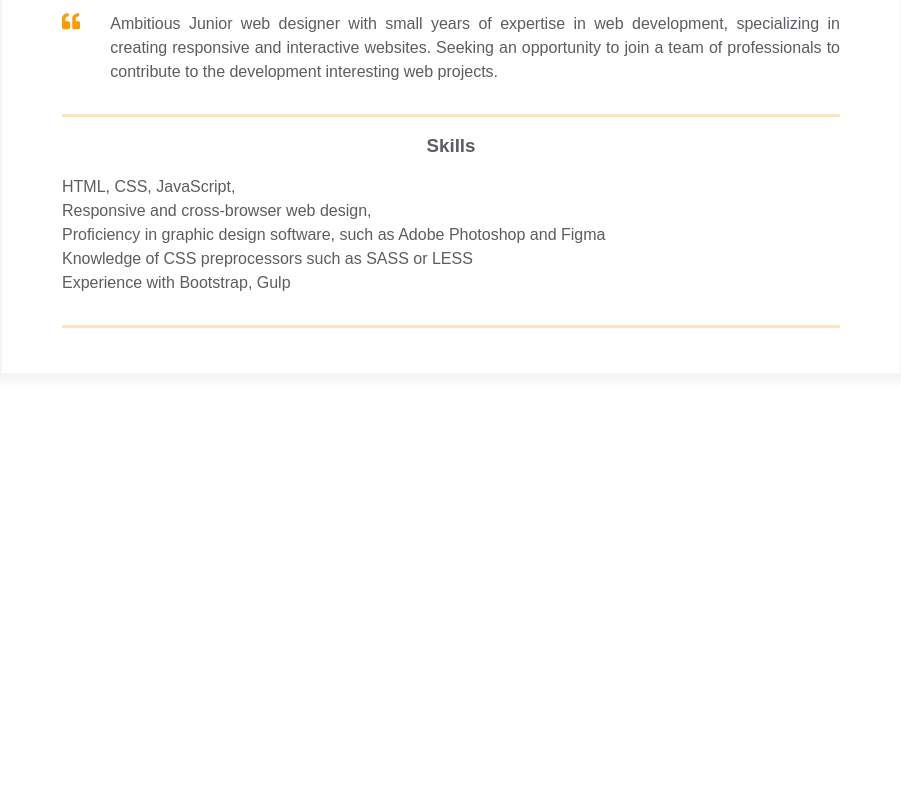
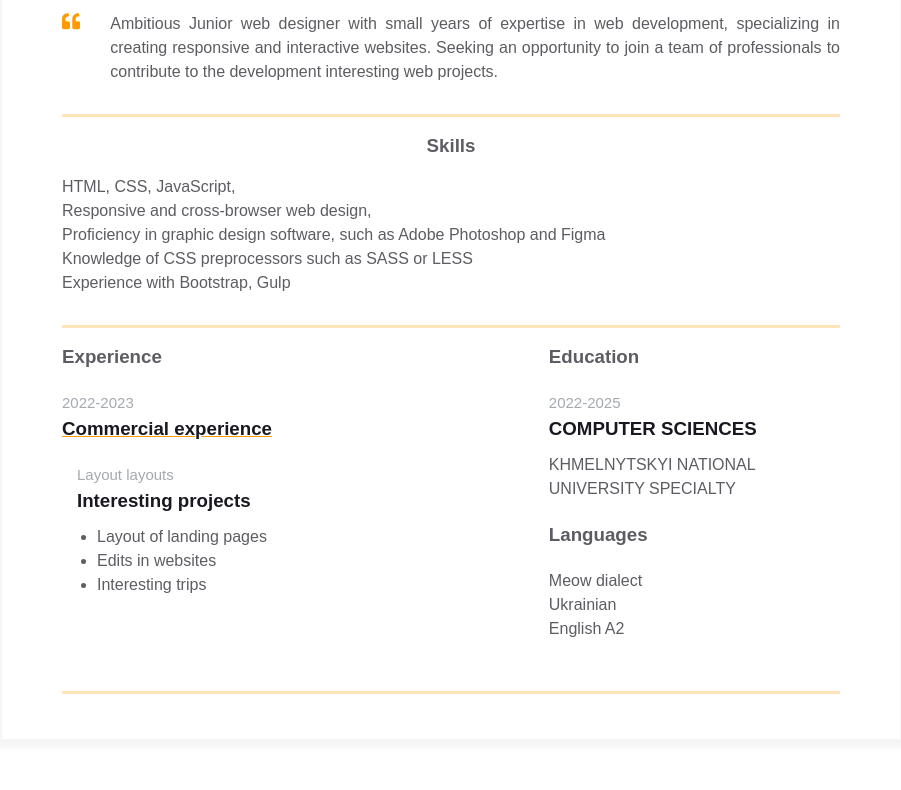
Before and after one commit to ANBISH/homepage, a plain HTML site: page index.html in a window 1280 px wide. Shown: the part 338-1128 px from the top of the page, without its empty margins (189-1090 px from the left). Before the commit the page ends 800 px from the top, so only its background shows below. Drawn offline with Linux system fonts and the light colour scheme.

Commit message:
Add experiences and additional info

```diff
--- a/index.html
+++ b/index.html
@@ -20,7 +20,7 @@
                         <div class="contact-info__block"></div>
 
                         <div class="contact-info__block contact-info__block--center">
-                            <img class="contact-info__avatar" src="assets/ipad.jpg" alt="Avatar" />
+                            <img class="contact-info__avatar" src="assets/fon.jpg" alt="Avatar" />
                         </div>
 
                         <div class="contact-info__block">
@@ -96,6 +96,61 @@
                         </div>
                     </div>
                 </div>
+                <div class="container">
+                    <div class="resume__block">
+                        <div class="main-info fh">
+                            <div class="experiences">
+                                <h3 class="experiences__header">Experience</h3>
+                                <div class="experiences__company">
+                                    <div class="experiences__company-header">
+                                        <span class="experiences__company-header-durability">2022-2023</span>
+                                        <h3 class="experiences__company-header-name">Commercial experience</h3>
+                                    </div>
+
+                                    <div class="experiences__company-project">
+                                        <span class="experiences__company-project-role">
+                                            Layout layouts</span>
+                                        <h3 class="experiences__company-project-name">Interesting projects</h3>
+                                        <ul class="experiences__company-project-responsibilities">
+                                            <li>Layout of landing pages</li>
+                                            <li>Edits in websites</li>
+                                            <li>Interesting trips</li>
+                                        </ul>
+                                    </div>
+                                </div>
+                            </div>
+
+                            <div class="additional-info fv">
+                                <div class="additional-info fv">
+                                    <div class="additional-info__education">
+                                        <h3 class="additional-info__education-header">Education</h3>
+                                        <div class="additional-info__education-university">
+                                            <span
+                                                class="additional-info__education-university-durability">2022-2025</span>
+                                            <h3 class="additional-info__education-university-speciality">
+                                                COMPUTER SCIENCES
+                                            </h3>
+                                            <p class="additional-info__education-university-name">
+                                                KHMELNYTSKYI NATIONAL UNIVERSITY SPECIALTY
+                                            </p>
+                                        </div>
+                                    </div>
+
+                                    <div class="additional-info__languages">
+                                        <h3 class="additional-info__languages-header">Languages</h3>
+                                        <p class="additional-info__languages-item">Meow dialect</p>
+                                        <p class="additional-info__languages-item">
+                                            Ukrainian
+                                        </p>
+                                        <p class="additional-info__languages-item">
+                                            English A2
+                                        </p>
+                                    </div>
+                                </div>
+                            </div>
+                        </div>
+                    </div>
+                </div>
             </div>
         </div>
     </main>
```
Also changed, not shown: assets/fon.jpg (added), assets/ipad.jpg (deleted).
